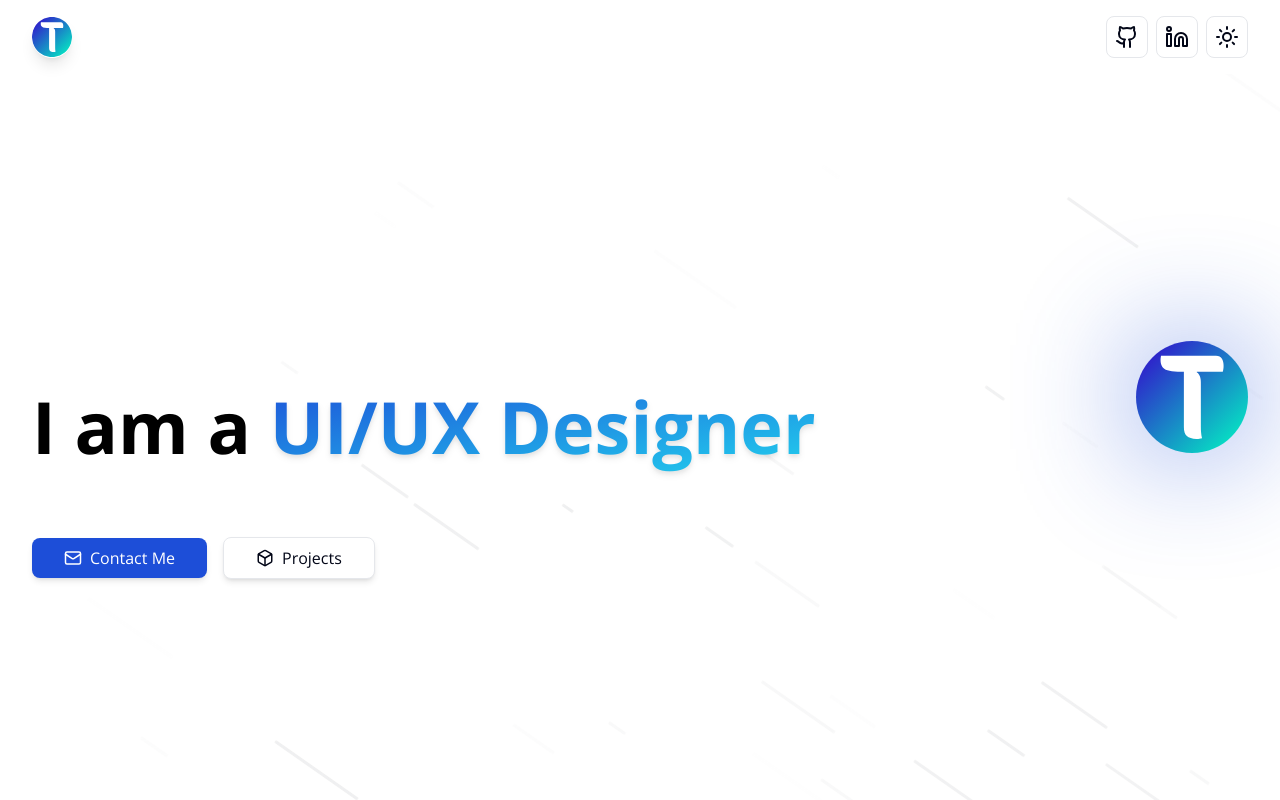
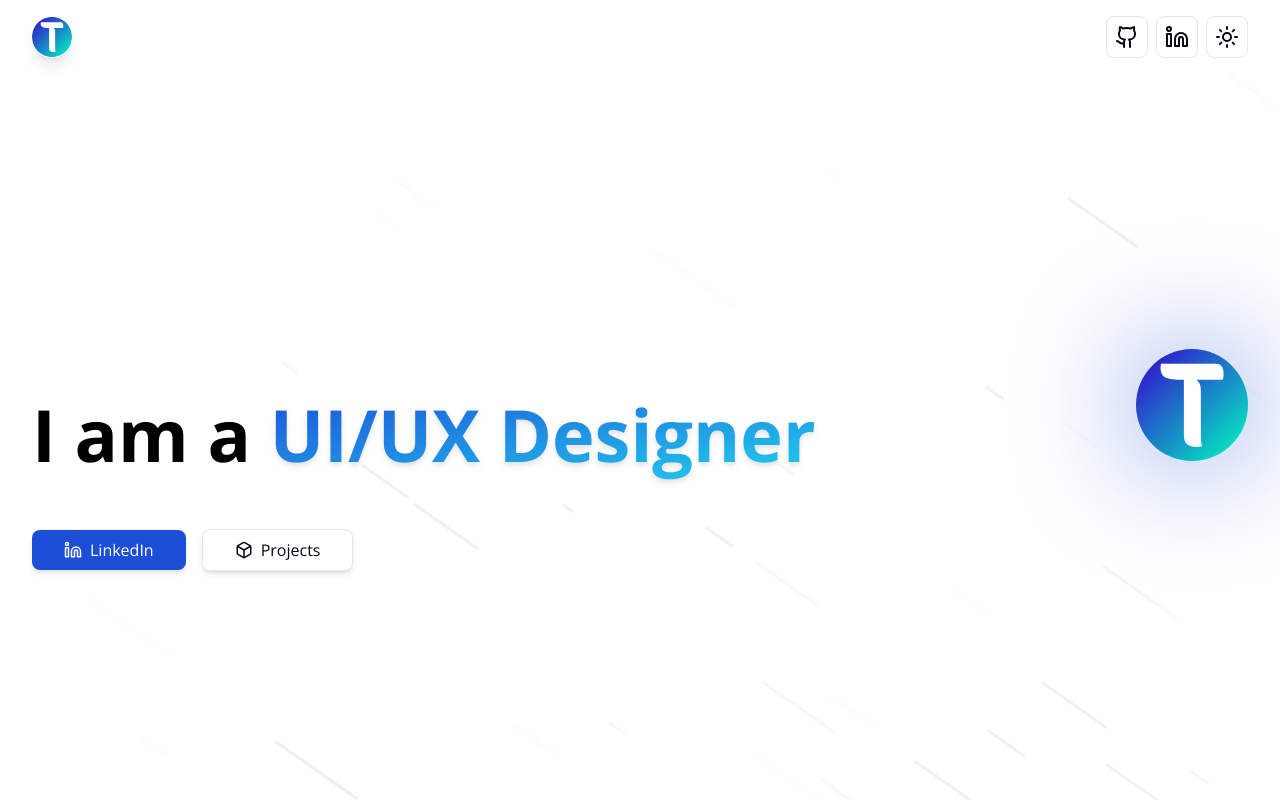
Before and after one commit to TylerGennaro/portfolio_v3, a Next.js app: page / in a window 1280 px wide. Shown: the top 800 px of the page. Built offline with nearby package versions, Linux system fonts and the light colour scheme.

Commit message:
changed cta to LinkedIn

```diff
--- a/src/app/page.tsx
+++ b/src/app/page.tsx
@@ -13,7 +13,7 @@ import {
 	ProjectTool,
 	ProjectTools,
 } from '@/components/project';
-import { Box, Github, Mail } from 'lucide-react';
+import { Box, Github, Linkedin, Mail } from 'lucide-react';
 import { Metadata } from 'next';
 import Image from 'next/image';
 import commonwealth from '../../public/commonwealth.jpg';
@@ -65,10 +65,16 @@ export default function Home() {
 							/>
 						</div>
 					</div>
-					<div className='mt-12 flex items-center flex-wrap gap-4'>
-						<a href='mailto:tylergennaro10@gmail.com'>
-							<Button className='slide-in [animation-delay:_200ms]' icon={Mail}>
-								Contact Me
+					<div className='mt-8 flex items-center flex-wrap gap-4'>
+						<a
+							href='https://www.linkedin.com/in/tyler-gennaro/'
+							target='_blank'
+						>
+							<Button
+								className='slide-in [animation-delay:_200ms]'
+								icon={Linkedin}
+							>
+								LinkedIn
 							</Button>
 						</a>
 						<a href='#projects'>
```
